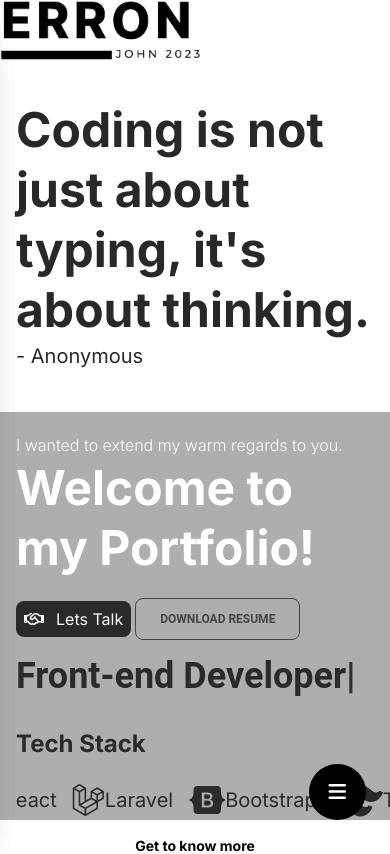
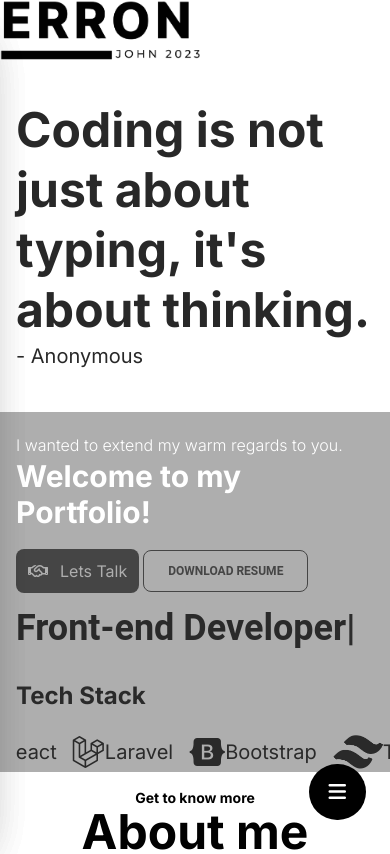
Before and after one commit to DarkVader121/personal-website, a React (Vite) app: page / in a window 390 px wide. Shown: the top 854 px of the page. Built offline with nearby package versions, Linux system fonts and the light colour scheme.

Commit message:
temporary remove the videoes section

```diff
--- a/src/App.jsx
+++ b/src/App.jsx
@@ -47,9 +47,9 @@ function App() {
               <section id="/Experience/">
                 <Experience/>
               </section>
-              <section id="/Videos/">
+              {/* <section id="/Videos/">
                 <Videos/>
-              </section>
+              </section> */}
               <section id="/Contact/">
                 <ContactMe/>
               </section>
--- a/src/components/AdoptDrawer.jsx
+++ b/src/components/AdoptDrawer.jsx
@@ -20,9 +20,9 @@ const AdoptDrawer = () => {
     textStyles={`Inter`}
     handleClick={openDrawer}
    />
-    <Drawer open={open} onClose={closeDrawer} className='p-4 bg-gray-500' overlay={false} size={400}>
+    <Drawer open={open} onClose={closeDrawer} className='p-4 bg-gray-500' overlay={false} size={300}>
         <div className='mb-6 flex justify-between'>
-            <Typography variant="h1" id="Inter" color="black" className="font-bold text-white">
+            <Typography variant="h1" id="Inter" color="black" className="font-bold text-white text-4xl">
                 Adopt
             </Typography>
             <IconButton variant="text" onClick={closeDrawer}>
@@ -43,18 +43,16 @@ const AdoptDrawer = () => {
             </IconButton>
         </div>
         <Typography
-            variant="lead"
+            variant="paragraph"
             id="Inter"
             className="mb-8 pr-4"
         >
                 I've recently wrapped up my personal project called "Adopt," constructed with ReactJS. To display data, I utilized an API from RapidAPI, which allowed me to showcase information to users effectively. Material Tailwind was used for the website's front-end design, giving it a sleek and modern appearance without direct user interaction with the API.        </Typography>
                 <div className='border-solid flex items-center rounded-full  border-black'>
-                  <li className='fa-solid fa-globe fa-2xl mr-1 '></li>
-                  <li id="Inter" className='hover:text-white hover:scale-105 duration-300'>
-                  <a href="https://adopt-cyan.vercel.app/" rel="noopener" target="_blank">
+                  <li className='fa-solid fa-globe fa-lg mr-1 '></li>
+                  <a href="https://adopt-cyan.vercel.app/" rel="noopener" target="_blank" id="Inter" className='hover:text-white hover:scale-105 duration-300'>
                     https://adopt-cyan.vercel.app/
                   </a>
-                  </li>
                 </div>
     </Drawer>
     </React.Fragment>
--- a/src/components/CarDrawer.jsx
+++ b/src/components/CarDrawer.jsx
@@ -20,7 +20,7 @@ const CarDrawer = () => {
     textStyles={`Inter`}
     handleClick={openDrawer}
    />
-    <Drawer open={open} onClose={closeDrawer} className='p-4 bg-gray-500' overlay={false} size={400}>
+    <Drawer open={open} onClose={closeDrawer} className='p-4 bg-gray-500' overlay={false} size={250}>
         <div className='mb-6 flex justify-between'>
             <Typography variant="h1" id="Inter" className="font-bold text-white">
                 Rent a Car
@@ -43,11 +43,11 @@ const CarDrawer = () => {
             </IconButton>
         </div>
         <Typography
-            variant="lead"
+            variant="paragraph"
             id="Inter"
             className="mb-8 pr-4"
         >
-        Rent a Car is a project I developed using Next.js and TypeScript. The core functionality of this application revolves around fetching car data from a RapidAPI source. One of the more intricate aspects of the project was working with TypeScript to implement multiple prop passing. This proved to be a bit challenging, but it also provided valuable learning experiences. TypeScript's static typing and type checking were crucial in ensuring the correctness of data passed between components. As a developer, it was rewarding to overcome these challenges and create a robust and reliable application like Carhub.
+        Rent a Car is a project I developed using Next.js and TypeScript. The core functionality of this application revolves around fetching car data from a RapidAPI source. One of the more intricate aspects of the project was working with TypeScript to implement multiple prop passing.
         </Typography>
                 <div className='border-solid flex items-center rounded-full  border-black'>
                   <li className='fa-solid fa-globe fa-2xl mr-1 '></li>
--- a/src/components/ChurchDrawer.jsx
+++ b/src/components/ChurchDrawer.jsx
@@ -1,7 +1,7 @@
 import React from 'react'
 import { useState } from 'react';
 import {CustomButton} from '../components'
-import { Button, Drawer, Typography, IconButton} from "@material-tailwind/react";
+import { Drawer, Typography, IconButton} from "@material-tailwind/react";
 
 const ChurchDrawer = () => {
     const [open, setOpen] = useState(false);
@@ -20,9 +20,9 @@ const ChurchDrawer = () => {
     textStyles={`Inter`}
     handleClick={openDrawer}
    />
-    <Drawer open={open} onClose={closeDrawer} className='p-4 bg-gray-500' overlay={false} size={400}>
+    <Drawer open={open} onClose={closeDrawer} className='p-4 bg-gray-500' overlay={false} size={300}>
         <div className='mb-6 flex justify-between'>
-            <Typography variant="h1" id="Inter" color="black" className="font-bold text-white">
+            <Typography variant="h1" id="Inter" color="black" className="font-bold text-white lg:text-4xl text-2xl">
                 Church Monitoring System
             </Typography>
             <IconButton variant="text"  onClick={closeDrawer}>
@@ -43,9 +43,9 @@ const ChurchDrawer = () => {
             </IconButton>
         </div>
         <Typography
-            variant="lead"
+            variant="paragraph"
             id="Inter"
-            className="mb-8 pr-4 "
+            className="mb-8 pr-4 text-lg"
         >
             During my college days, I worked on my thesis project,
             which was a Church Monitoring System. This system was
--- a/src/components/LandingPage.jsx
+++ b/src/components/LandingPage.jsx
@@ -78,21 +78,18 @@ const LandingPage = () => {
                      <Typography
                         variant="h1"
                         id="Inter"
-                        className="text-white lg:text-8xl "
+                        className="text-white lg:text-8xl text-3xl "
                      >
                         Welcome to my Portfolio!
                      </Typography>
                      <div className='flex items-center lg:gap-5 gap-1 mt-5'>
-                                <motion.button
-                                whileHover={{ scale:1.1}}
-                                whileTap={{ scale: 0.9}}
-                                >
-                                <Link className='bg-black text-white lg:p-3 p-2 rounded-lg lg:font-bold hover:bg-gray-900 hover:text-gray duration-300' id="Inter" to="Contact" spy={true} smooth={true} duration={5000}>
-                                <li className='fa-regular fa-handshake lg:fa-sm mr-3'></li>
+                                <button className='hover:text-white'>
+                                <Link className=' text-gray-500 hover:text-white lg:p-4 p-3 rounded-lg  lg:font-bold bg-gray-900  duration-300 ' id="Inter" to="/Contact/" spy={true} smooth={true} duration={5000}>
+                                <li className='fa-regular fa-handshake lg:fa-lg mr-3  '></li>
                                     Lets Talk
                                 </Link>
 
-                                </motion.button>
+                                </button>
                             <a href={Resume} download >
                             <CustomButton btnSize={`md`} title={`Download Resume`} btnVariant={`outlined`} containerStyles={`hover:text-white hover:bg-black duration-300`}/>
                             </a>
```
